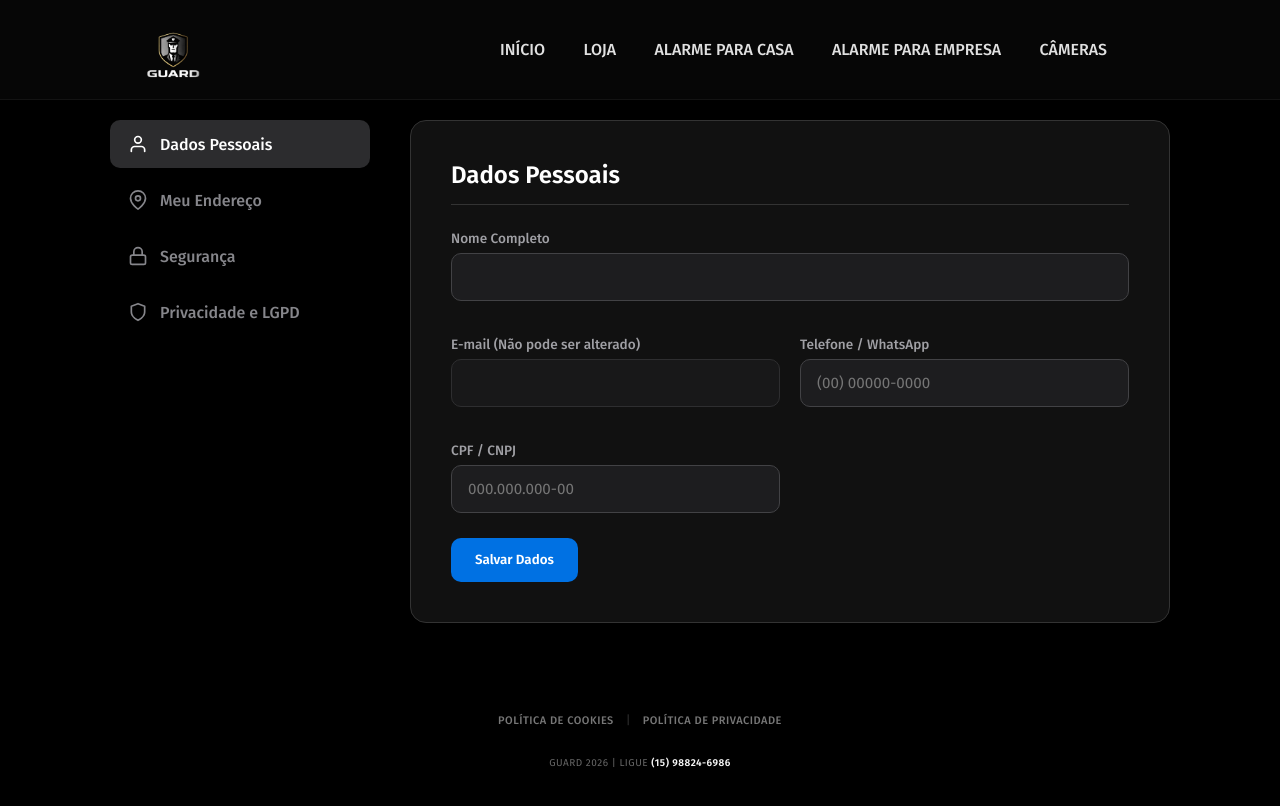
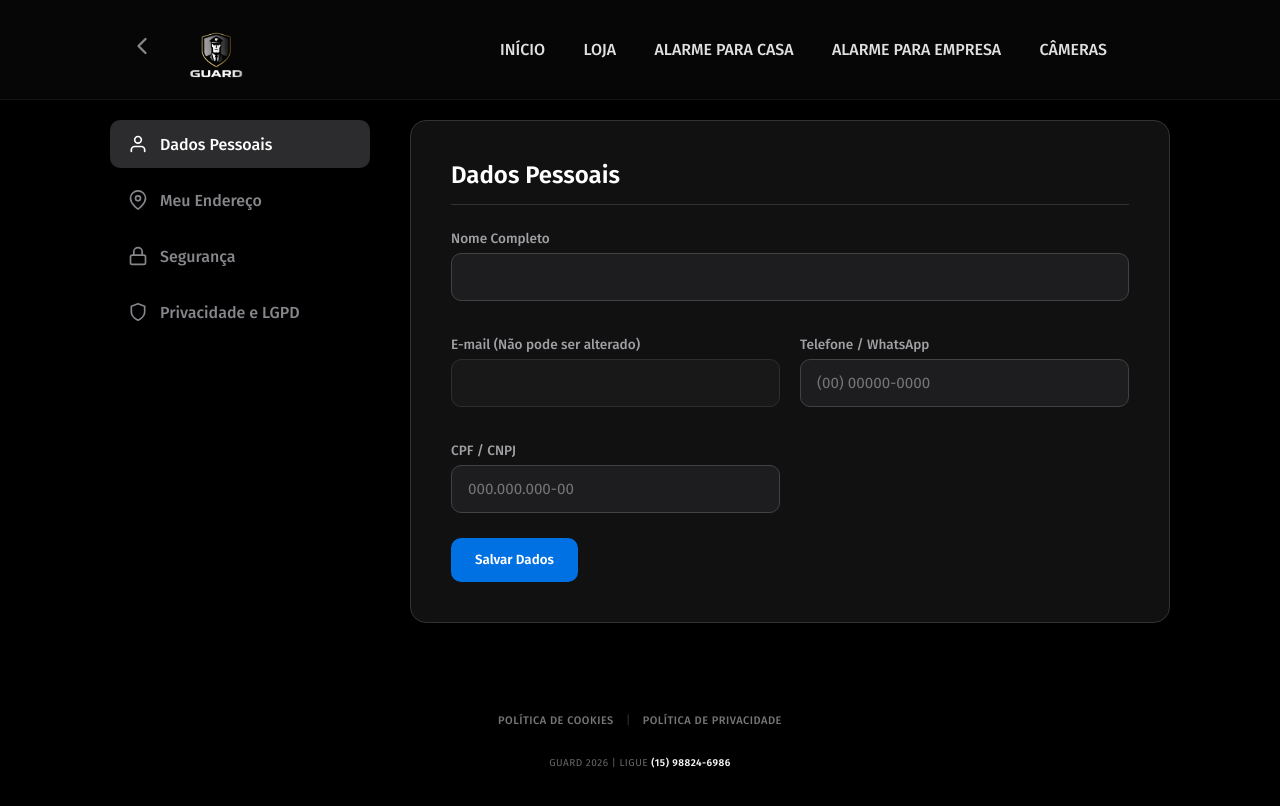
Before and after one commit to vizon1/site-test-development, a plain HTML site: page Guard Site/minhas-informacoes.html in a window 1280 px wide. Drawn offline with Linux system fonts and the light colour scheme; no server answers.

Commit message:
Update minhas-informacoes.html

```diff
--- a/Guard Site/minhas-informacoes.html
+++ b/Guard Site/minhas-informacoes.html
@@ -25,6 +25,10 @@
         .dropdown-divider { height: 1px; background-color: #424245; margin: 4px 0; }
         .dropdown-item.logout { color: #ff4444; }
         .dropdown-item.logout:hover { background-color: rgba(255, 68, 68, 0.1); }
+
+        /* Estilo da Seta de Voltar */
+        .back-arrow { color: #86868b; transition: color 0.2s ease; display: flex; align-items: center; }
+        .back-arrow:hover { color: #ffffff; }
 
         /* Estilos da Página de Perfil */
         .account-wrapper { max-width: 1100px; margin: 120px auto 40px auto; padding: 0 20px; display: flex; gap: 40px; min-height: 60vh; }
@@ -70,8 +74,7 @@
         input[type="password"]::-ms-reveal, input[type="password"]::-ms-clear { display: none !important; }
         .toggle-password {
             position: absolute; right: 16px; top: 38px; cursor: pointer; color: #86868b;
-            display: block; /* Agora sempre visível */
-            background: none; border: none; padding: 0; outline: none; transition: color 0.2s ease;
+            display: block; background: none; border: none; padding: 0; outline: none; transition: color 0.2s ease;
         }
         .toggle-password:hover { color: #fff; }
         .check-item { display: flex; align-items: center; gap: 12px; color: #86868b; font-size: 0.95rem; transition: color 0.3s ease; }
@@ -98,12 +101,22 @@
 
     <header>
         <div id="header">
-            <div id="mobile-menu-btn" class="mobile-icon">
-                <svg viewBox="0 0 24 24" width="32" height="32" fill="currentColor"><path d="M3 18h18v-2H3v2zm0-5h18v-2H3v2zm0-7v2h18V6H3z"/></svg>
+            <div style="display: flex; align-items: center; gap: 15px;">
+                <div id="mobile-menu-btn" class="mobile-icon">
+                    <svg viewBox="0 0 24 24" width="32" height="32" fill="currentColor"><path d="M3 18h18v-2H3v2zm0-5h18v-2H3v2zm0-7v2h18V6H3z"/></svg>
+                </div>
+
+                <a href="store.html" class="back-arrow" title="Voltar à Loja">
+                    <svg viewBox="0 0 24 24" width="28" height="28" fill="none" stroke="currentColor" stroke-width="2" stroke-linecap="round" stroke-linejoin="round">
+                        <polyline points="15 18 9 12 15 6"></polyline>
+                    </svg>
+                </a>
+
+                <div id="logo-container">
+                    <a href="index.html"><img src="imagens/logo.webp" alt="Logo Guard" id="logo"></a>
+                </div>
             </div>
-            <div id="logo-container">
-                <a href="index.html"><img src="imagens/logo.webp" alt="Logo Guard" id="logo"></a>
-            </div>
+
             <div id="mobile-cart-btn" class="mobile-icon">
                 <svg viewBox="0 0 24 24" width="26" height="26" fill="currentColor"><path d="M7 18c-1.1 0-1.99.9-1.99 2S5.9 22 7 22s2-.9 2-2-.9-2-2-2zM1 2v2h2l3.6 7.59-1.35 2.45c-.16.28-.25.61-.25.96 0 1.1.9 2 2 2h12v-2H7.42c-.14 0-.25-.11-.25-.25l.03-.12.9-1.63h7.45c.75 0 1.41-.41 1.75-1.03l3.58-6.49c.08-.14.12-.31.12-.48 0-.55-.45-1-1-1H5.21l-.94-2H1zm16 16c-1.1 0-1.99.9-1.99 2s.89 2 1.99 2 2-.9 2-2-.9-2-2-2z"/></svg>
             </div>
@@ -322,7 +335,6 @@
         import { getFirestore, doc, getDoc, setDoc, updateDoc } from "https://www.gstatic.com/firebasejs/10.8.1/firebase-firestore.js";
         import { getAuth, onAuthStateChanged, signOut, updatePassword, deleteUser, EmailAuthProvider, reauthenticateWithCredential } from "https://www.gstatic.com/firebasejs/10.8.1/firebase-auth.js";
 
-        // SUAS CREDENCIAIS
         const firebaseConfig = {
             apiKey: "AIzaSyBLDntUspio2er8xe71wOCyObbYa-HaH20",
             authDomain: "loja-guard.firebaseapp.com",
```
